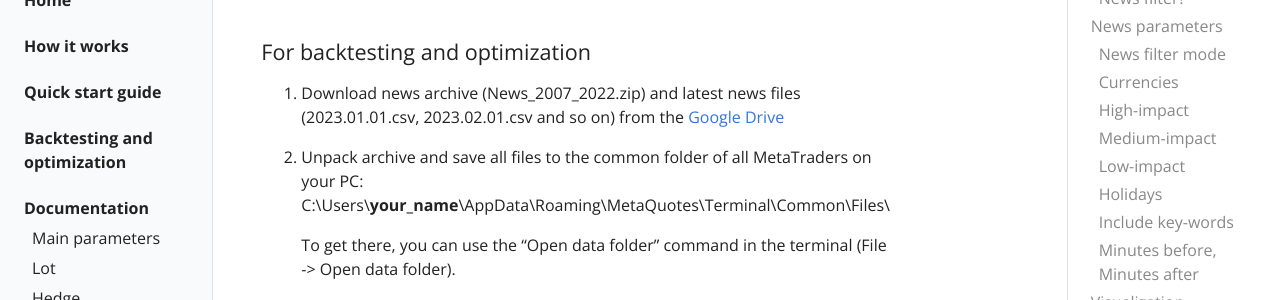
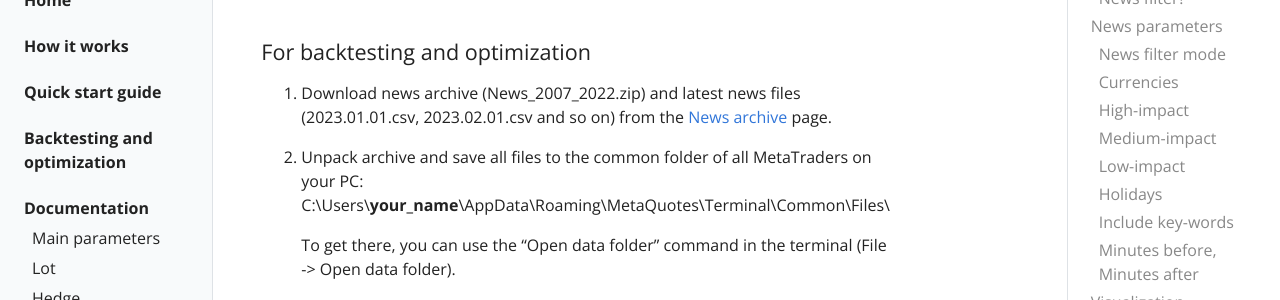
Before and after one commit to komposter/CommunityPowerEA.com, a Jekyll site: the page built from _docs/news.md, in a window 1280 px wide and 900 px high, scrolled down 411 px. Shown: the part 154-454 px from the top of the window. Built offline with Jekyll 4.4.1, drawn with Linux system fonts in a browser that asks for light colours.

Commit message:
Content change

```diff
--- a/_docs/news.md
+++ b/_docs/news.md
@@ -25,7 +25,7 @@ To set up the News filter, you need to do several steps.
 
 #### For backtesting and optimization
 
-1. Download news archive (News_2007_2022.zip) and latest news files (2023.01.01.csv, 2023.02.01.csv and so on) from the [Google Drive](https://drive.google.com/drive/folders/1vZGuPtfRsI2NvCvQD2oA_BwjEBTDjj3v)
+1. Download news archive (News_2007_2022.zip) and latest news files (2023.01.01.csv, 2023.02.01.csv and so on) from the [News archive](/docs/news/archive) page.
 
 2. Unpack archive and save all files to the common folder of all MetaTraders on your PC: C:\Users\\**your_name**\\AppData\Roaming\MetaQuotes\Terminal\Common\Files\
 
```
Also changed, not shown: _docs/news-archive.md (+1 -1 lines).
